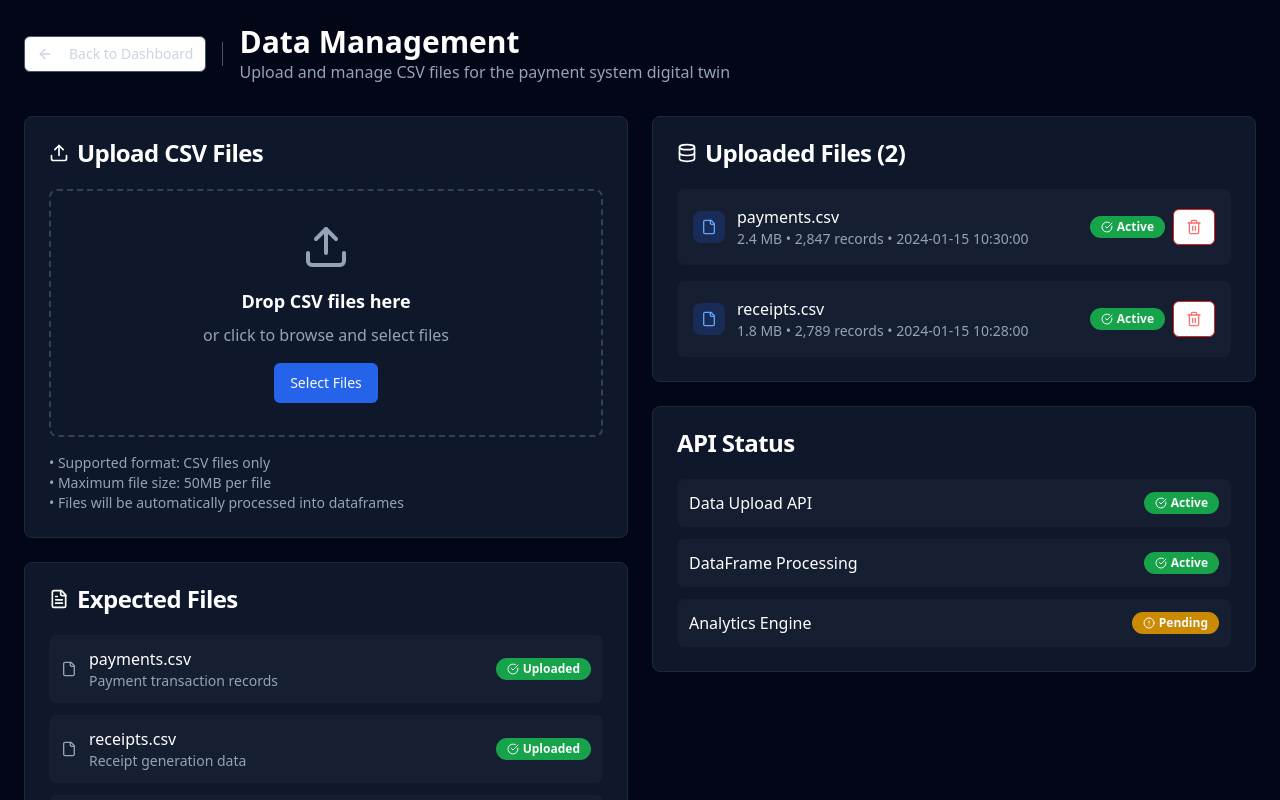
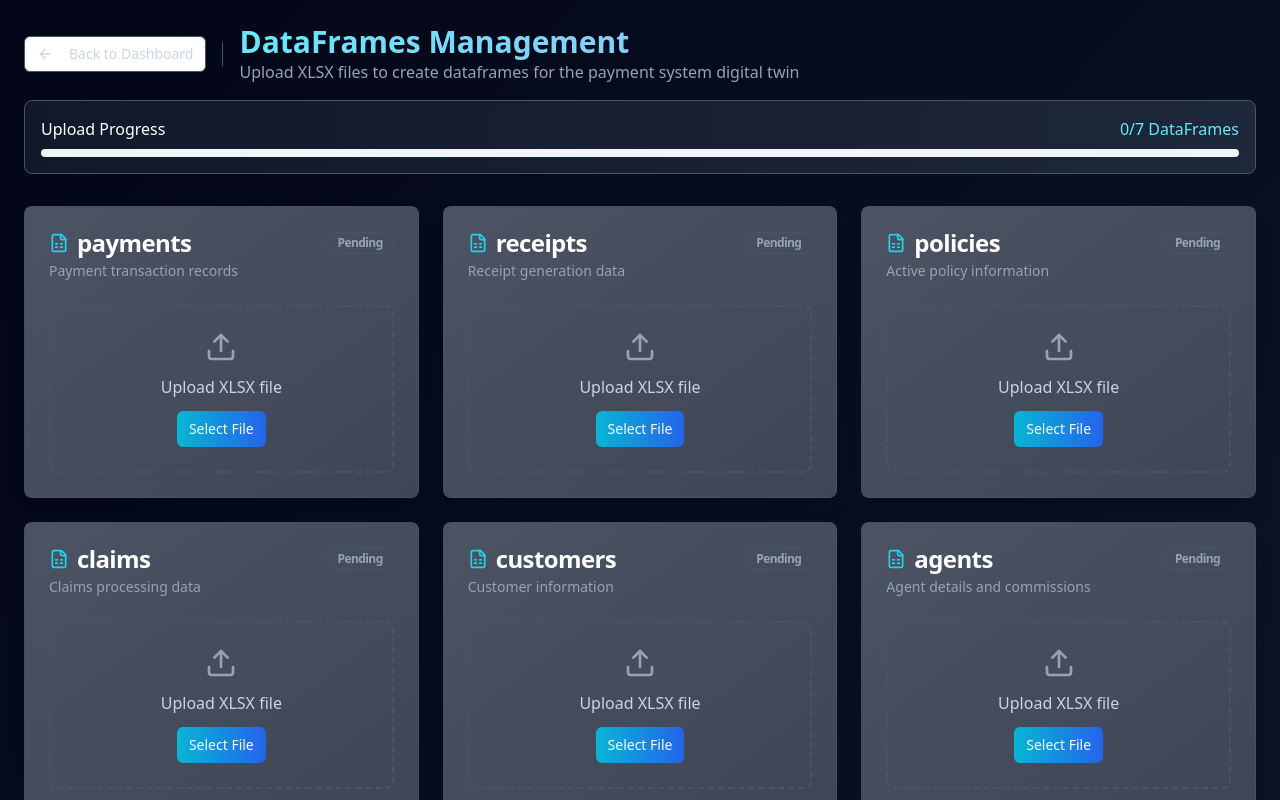
Before and after one commit to foxowl-ops/insura-twin-insights-dash, a React (Vite) app: page /upload in a window 1280 px wide. Shown: the top 800 px of the page. Built offline with nearby package versions, Linux system fonts and the light colour scheme.

Commit message:
feat: Implement data upload page navigation and file handling
-   Navigate to the data upload page on "Manage Data" click.
-   Enable uploading of 7 different XLSX files.
-   Implement basic functionality to store uploaded files as dataframes.

```diff
--- a/src/components/ui/progress.tsx
+++ b/src/components/ui/progress.tsx
@@ -1,3 +1,4 @@
+
 import * as React from "react"
 import * as ProgressPrimitive from "@radix-ui/react-progress"
 
--- a/src/pages/DataUpload.tsx
+++ b/src/pages/DataUpload.tsx
@@ -5,6 +5,7 @@ import { Button } from '@/components/ui/button';
 import { Input } from '@/components/ui/input';
 import { Label } from '@/components/ui/label';
 import { Badge } from '@/components/ui/badge';
+import { Progress } from '@/components/ui/progress';
 import {
   Upload,
   File,
@@ -13,88 +14,145 @@ import {
   Trash2,
   ArrowLeft,
   Database,
-  FileText
+  FileSpreadsheet,
+  Clock
 } from 'lucide-react';
 import { Link } from 'react-router-dom';
 import { useToast } from '@/hooks/use-toast';
 
+interface DataFrameFile {
+  name: string;
+  description: string;
+  file?: File;
+  status: 'pending' | 'uploading' | 'uploaded' | 'error';
+  uploadedAt?: string;
+  records?: string;
+  size?: string;
+  progress?: number;
+}
+
 const DataUpload = () => {
   const { toast } = useToast();
-  const [uploadedFiles, setUploadedFiles] = useState([
-    {
-      name: 'payments.csv',
-      size: '2.4 MB',
-      records: '2,847',
-      status: 'uploaded',
-      uploadedAt: '2024-01-15 10:30:00'
-    },
-    {
-      name: 'receipts.csv',
-      size: '1.8 MB',
-      records: '2,789',
-      status: 'uploaded',
-      uploadedAt: '2024-01-15 10:28:00'
-    }
+
+  const [dataFrames, setDataFrames] = useState<DataFrameFile[]>([
+    { name: 'payments', description: 'Payment transaction records', status: 'pending' },
+    { name: 'receipts', description: 'Receipt generation data', status: 'pending' },
+    { name: 'policies', description: 'Active policy information', status: 'pending' },
+    { name: 'claims', description: 'Claims processing data', status: 'pending' },
+    { name: 'customers', description: 'Customer information', status: 'pending' },
+    { name: 'agents', description: 'Agent details and commissions', status: 'pending' },
+    { name: 'audit_logs', description: 'System audit and logs', status: 'pending' }
   ]);
 
-  const expectedFiles = [
-    { name: 'payments.csv', description: 'Payment transaction records' },
-    { name: 'receipts.csv', description: 'Receipt generation data' },
-    { name: 'policies.csv', description: 'Active policy information' },
-    { name: 'claims.csv', description: 'Claims processing data' },
-    { name: 'customers.csv', description: 'Customer information' },
-    { name: 'agents.csv', description: 'Agent details and commissions' },
-    { name: 'audit_logs.csv', description: 'System audit and logs' }
-  ];
+  const handleFileUpload = async (index: number, file: File) => {
+    if (!file.name.endsWith('.xlsx')) {
+      toast({
+        title: "Invalid File Type",
+        description: "Please upload only XLSX files.",
+        variant: "destructive",
+      });
+      return;
+    }
 
-  const handleFileUpload = async (event: React.ChangeEvent<HTMLInputElement>) => {
-    const files = event.target.files;
-    if (!files) return;
+    // Update status to uploading
+    setDataFrames(prev => prev.map((df, i) =>
+      i === index ? { ...df, file, status: 'uploading', progress: 0 } : df
+    ));
 
-    for (let i = 0; i < files.length; i++) {
-      const file = files[i];
-
-      // Simulate file upload and processing
     toast({
-        title: "File Upload Started",
-        description: `Processing ${file.name}...`,
+      title: "Upload Started",
+      description: `Processing ${file.name} for ${dataFrames[index].name} dataframe...`,
     });
 
-      // Simulate API call delay
-      setTimeout(() => {
-        const newFile = {
-          name: file.name,
+    // Simulate upload progress
+    const simulateProgress = () => {
+      let progress = 0;
+      const interval = setInterval(() => {
+        progress += Math.random() * 20;
+        if (progress >= 100) {
+          progress = 100;
+          clearInterval(interval);
+
+          // Complete the upload
+          setDataFrames(prev => prev.map((df, i) =>
+            i === index ? {
+              ...df,
+              status: 'uploaded',
+              uploadedAt: new Date().toLocaleString(),
+              records: Math.floor(Math.random() * 5000 + 1000).toString(),
               size: `${(file.size / 1024 / 1024).toFixed(1)} MB`,
-          records: Math.floor(Math.random() * 5000).toString(),
-          status: 'uploaded',
-          uploadedAt: new Date().toLocaleString()
+              progress: 100
+            } : df
+          ));
+
+          toast({
+            title: "Upload Successful",
+            description: `${file.name} has been processed and saved as ${dataFrames[index].name} dataframe.`,
+          });
+        } else {
+          setDataFrames(prev => prev.map((df, i) =>
+            i === index ? { ...df, progress } : df
+          ));
+        }
+      }, 200);
     };
 
-        setUploadedFiles(prev => [...prev, newFile]);
+    simulateProgress();
+  };
+
+  const handleRemoveFile = (index: number) => {
+    const dataFrame = dataFrames[index];
+    setDataFrames(prev => prev.map((df, i) =>
+      i === index ? {
+        name: df.name,
+        description: df.description,
+        status: 'pending'
+      } : df
+    ));
 
     toast({
-          title: "File Uploaded Successfully",
-          description: `${file.name} has been processed and stored as dataframe.`,
-        });
-      }, 2000);
-    }
-  };
-
-  const handleDeleteFile = (fileName: string) => {
-    setUploadedFiles(prev => prev.filter(file => file.name !== fileName));
-    toast({
-      title: "File Deleted",
-      description: `${fileName} has been removed from the system.`,
+      title: "File Removed",
+      description: `${dataFrame.name} dataframe has been cleared.`,
       variant: "destructive",
     });
   };
 
-  const getFileStatus = (fileName: string) => {
-    return uploadedFiles.find(file => file.name === fileName);
+  const getStatusBadge = (status: string) => {
+    switch (status) {
+      case 'uploaded':
+        return (
+          <Badge className="bg-emerald-500 text-white">
+            <CheckCircle className="w-3 h-3 mr-1" />
+            Uploaded
+          </Badge>
+        );
+      case 'uploading':
+        return (
+          <Badge className="bg-blue-500 text-white">
+            <Clock className="w-3 h-3 mr-1" />
+            Processing
+          </Badge>
+        );
+      case 'error':
+        return (
+          <Badge className="bg-red-500 text-white">
+            <AlertCircle className="w-3 h-3 mr-1" />
+            Error
+          </Badge>
+        );
+      default:
+        return (
+          <Badge variant="outline" className="border-slate-600 text-slate-400">
+            Pending
+          </Badge>
+        );
+    }
   };
 
+  const uploadedCount = dataFrames.filter(df => df.status === 'uploaded').length;
+
   return (
-    <div className="min-h-screen bg-slate-950 text-white p-6">
+    <div className="min-h-screen bg-gradient-to-br from-slate-950 to-slate-900 text-white p-6">
       {/* Header */}
       <div className="mb-8">
         <div className="flex items-center gap-4 mb-4">
@@ -106,173 +164,141 @@ const DataUpload = () => {
           </Link>
           <div className="h-6 border-l border-slate-600"></div>
           <div>
-            <h1 className="text-3xl font-bold text-white">Data Management</h1>
-            <p className="text-slate-400">Upload and manage CSV files for the payment system digital twin</p>
-          </div>
+            <h1 className="text-3xl font-bold bg-gradient-to-r from-cyan-300 to-blue-300 bg-clip-text text-transparent">
+              DataFrames Management
+            </h1>
+            <p className="text-slate-400">Upload XLSX files to create dataframes for the payment system digital twin</p>
           </div>
         </div>
 
-      <div className="grid grid-cols-1 lg:grid-cols-2 gap-6">
-        {/* Upload Section */}
-        <div className="space-y-6">
-          <Card className="bg-slate-900 border-slate-800">
+        {/* Progress Overview */}
+        <div className="bg-gradient-to-r from-slate-800/50 to-slate-700/50 border border-slate-600 rounded-lg p-4">
+          <div className="flex items-center justify-between mb-2">
+            <span className="text-white font-medium">Upload Progress</span>
+            <span className="text-cyan-300">{uploadedCount}/7 DataFrames</span>
+          </div>
+          <Progress value={(uploadedCount / 7) * 100} className="h-2" />
+        </div>
+      </div>
+
+      {/* DataFrames Grid */}
+      <div className="grid grid-cols-1 lg:grid-cols-2 xl:grid-cols-3 gap-6">
+        {dataFrames.map((dataFrame, index) => (
+          <Card key={dataFrame.name} className="bg-gradient-to-br from-slate-800/80 to-slate-900/80 border-slate-600/40 shadow-xl">
             <CardHeader>
-              <CardTitle className="text-white flex items-center gap-2">
-                <Upload className="w-5 h-5" />
-                Upload CSV Files
+              <CardTitle className="text-white flex items-center justify-between">
+                <div className="flex items-center gap-2">
+                  <FileSpreadsheet className="w-5 h-5 text-cyan-400" />
+                  {dataFrame.name}
+                </div>
+                {getStatusBadge(dataFrame.status)}
               </CardTitle>
+              <p className="text-slate-400 text-sm">{dataFrame.description}</p>
             </CardHeader>
+
             <CardContent>
-              <div className="border-2 border-dashed border-slate-700 rounded-lg p-8 text-center hover:border-slate-600 transition-colors">
-                <Upload className="w-12 h-12 text-slate-400 mx-auto mb-4" />
-                <h3 className="text-lg font-semibold text-white mb-2">Drop CSV files here</h3>
-                <p className="text-slate-400 mb-4">or click to browse and select files</p>
+              {dataFrame.status === 'pending' && (
+                <div className="border-2 border-dashed border-slate-600 rounded-lg p-6 text-center hover:border-cyan-500/50 transition-colors">
+                  <Upload className="w-8 h-8 text-slate-400 mx-auto mb-3" />
+                  <p className="text-slate-300 mb-3">Upload XLSX file</p>
                   <Input
                     type="file"
-                  multiple
-                  accept=".csv"
-                  onChange={handleFileUpload}
+                    accept=".xlsx"
+                    onChange={(e) => {
+                      const file = e.target.files?.[0];
+                      if (file) handleFileUpload(index, file);
+                    }}
                     className="hidden"
-                  id="file-upload"
+                    id={`file-upload-${index}`}
                   />
-                <Label htmlFor="file-upload">
-                  <Button className="bg-blue-600 hover:bg-blue-700 cursor-pointer">
-                    Select Files
+                  <Label htmlFor={`file-upload-${index}`}>
+                    <Button size="sm" className="bg-gradient-to-r from-cyan-500 to-blue-600 hover:from-cyan-400 hover:to-blue-500 cursor-pointer">
+                      Select File
                     </Button>
                   </Label>
                 </div>
+              )}
 
-              <div className="mt-4 text-sm text-slate-400">
-                <p>• Supported format: CSV files only</p>
-                <p>• Maximum file size: 50MB per file</p>
-                <p>• Files will be automatically processed into dataframes</p>
+              {dataFrame.status === 'uploading' && (
+                <div className="space-y-3">
+                  <div className="flex items-center gap-2 text-blue-300">
+                    <Clock className="w-4 h-4" />
+                    <span className="text-sm">Processing file...</span>
                   </div>
-            </CardContent>
-          </Card>
+                  <Progress value={dataFrame.progress || 0} className="h-2" />
+                  <p className="text-xs text-slate-400">{Math.round(dataFrame.progress || 0)}% complete</p>
+                </div>
+              )}
 
-          <Card className="bg-slate-900 border-slate-800">
-            <CardHeader>
-              <CardTitle className="text-white flex items-center gap-2">
-                <FileText className="w-5 h-5" />
-                Expected Files
-              </CardTitle>
-            </CardHeader>
-            <CardContent>
-              <div className="space-y-3">
-                {expectedFiles.map((file, index) => {
-                  const uploadedFile = getFileStatus(file.name);
-                  return (
-                    <div key={index} className="flex items-center justify-between p-3 bg-slate-800/50 rounded-lg">
-                      <div className="flex items-center gap-3">
-                        <File className="w-4 h-4 text-slate-400" />
-                        <div>
-                          <div className="font-medium text-white">{file.name}</div>
-                          <div className="text-sm text-slate-400">{file.description}</div>
+              {dataFrame.status === 'uploaded' && (
+                <div className="space-y-4">
+                  <div className="bg-emerald-900/20 border border-emerald-500/30 rounded-lg p-3">
+                    <div className="flex items-center gap-2 text-emerald-300 mb-2">
+                      <CheckCircle className="w-4 h-4" />
+                      <span className="font-medium">Successfully uploaded</span>
+                    </div>
+                    <div className="text-sm text-slate-300 space-y-1">
+                      <div>Records: <span className="text-emerald-300">{dataFrame.records}</span></div>
+                      <div>Size: <span className="text-emerald-300">{dataFrame.size}</span></div>
+                      <div>Uploaded: <span className="text-emerald-300">{dataFrame.uploadedAt}</span></div>
                     </div>
                   </div>
-                      <div>
-                        {uploadedFile ? (
-                          <Badge className="bg-green-600">
-                            <CheckCircle className="w-3 h-3 mr-1" />
-                            Uploaded
-                          </Badge>
-                        ) : (
-                          <Badge variant="outline" className="border-slate-600 text-slate-400">
-                            Pending
-                          </Badge>
-                        )}
-                      </div>
-                    </div>
-                  );
-                })}
-              </div>
-            </CardContent>
-          </Card>
-        </div>
 
-        {/* Uploaded Files Section */}
-        <div className="space-y-6">
-          <Card className="bg-slate-900 border-slate-800">
-            <CardHeader>
-              <CardTitle className="text-white flex items-center gap-2">
-                <Database className="w-5 h-5" />
-                Uploaded Files ({uploadedFiles.length})
-              </CardTitle>
-            </CardHeader>
-            <CardContent>
-              {uploadedFiles.length === 0 ? (
-                <div className="text-center py-8">
-                  <Database className="w-12 h-12 text-slate-400 mx-auto mb-4" />
-                  <p className="text-slate-400">No files uploaded yet</p>
-                </div>
-              ) : (
-                <div className="space-y-4">
-                  {uploadedFiles.map((file, index) => (
-                    <div key={index} className="flex items-center justify-between p-4 bg-slate-800/50 rounded-lg">
-                      <div className="flex items-center gap-3">
-                        <div className="p-2 bg-blue-600/20 rounded-lg">
-                          <File className="w-4 h-4 text-blue-400" />
-                        </div>
-                        <div>
-                          <div className="font-medium text-white">{file.name}</div>
-                          <div className="text-sm text-slate-400">
-                            {file.size} • {file.records} records • {file.uploadedAt}
-                          </div>
-                        </div>
-                      </div>
-                      <div className="flex items-center gap-2">
-                        <Badge className="bg-green-600">
-                          <CheckCircle className="w-3 h-3 mr-1" />
-                          Active
-                        </Badge>
                   <Button
                     size="sm"
                     variant="outline"
-                          className="border-red-600 text-red-400 hover:bg-red-600/20"
-                          onClick={() => handleDeleteFile(file.name)}
+                    className="w-full border-red-500 text-red-400 hover:bg-red-500/20"
+                    onClick={() => handleRemoveFile(index)}
                   >
-                          <Trash2 className="w-4 h-4" />
+                    <Trash2 className="w-4 h-4 mr-2" />
+                    Remove File
                   </Button>
-                      </div>
-                    </div>
-                  ))}
                 </div>
               )}
             </CardContent>
           </Card>
+        ))}
+      </div>
 
-          <Card className="bg-slate-900 border-slate-800">
+      {/* Summary Card */}
+      <Card className="mt-8 bg-gradient-to-br from-slate-800/80 to-slate-900/80 border-slate-600/40">
         <CardHeader>
-              <CardTitle className="text-white">API Status</CardTitle>
+          <CardTitle className="text-white flex items-center gap-2">
+            <Database className="w-5 h-5" />
+            System Status
+          </CardTitle>
         </CardHeader>
         <CardContent>
-              <div className="space-y-3">
-                <div className="flex items-center justify-between p-3 bg-slate-800/50 rounded-lg">
-                  <span className="text-white">Data Upload API</span>
-                  <Badge className="bg-green-600">
-                    <CheckCircle className="w-3 h-3 mr-1" />
-                    Active
-                  </Badge>
+          <div className="grid grid-cols-1 md:grid-cols-3 gap-4">
+            <div className="text-center p-4 bg-slate-700/50 rounded-lg">
+              <div className="text-2xl font-bold text-cyan-300">{uploadedCount}</div>
+              <div className="text-slate-400">DataFrames Ready</div>
             </div>
-                <div className="flex items-center justify-between p-3 bg-slate-800/50 rounded-lg">
-                  <span className="text-white">DataFrame Processing</span>
-                  <Badge className="bg-green-600">
-                    <CheckCircle className="w-3 h-3 mr-1" />
-                    Active
-                  </Badge>
+            <div className="text-center p-4 bg-slate-700/50 rounded-lg">
+              <div className="text-2xl font-bold text-yellow-300">{7 - uploadedCount}</div>
+              <div className="text-slate-400">Pending Uploads</div>
             </div>
-                <div className="flex items-center justify-between p-3 bg-slate-800/50 rounded-lg">
-                  <span className="text-white">Analytics Engine</span>
-                  <Badge className="bg-yellow-600">
-                    <AlertCircle className="w-3 h-3 mr-1" />
-                    Pending
-                  </Badge>
+            <div className="text-center p-4 bg-slate-700/50 rounded-lg">
+              <div className="text-2xl font-bold text-emerald-300">
+                {uploadedCount === 7 ? '100%' : `${Math.round((uploadedCount / 7) * 100)}%`}
+              </div>
+              <div className="text-slate-400">System Ready</div>
             </div>
           </div>
+
+          {uploadedCount === 7 && (
+            <div className="mt-4 p-4 bg-gradient-to-r from-emerald-900/30 to-green-900/30 border border-emerald-400/50 rounded-lg">
+              <div className="flex items-center gap-2 text-emerald-300">
+                <CheckCircle className="w-5 h-5" />
+                <span className="font-medium">All DataFrames Ready!</span>
+              </div>
+              <p className="text-emerald-200 text-sm mt-1">
+                Your payment system digital twin is now fully operational with all required data sources.
+              </p>
+            </div>
+          )}
         </CardContent>
       </Card>
-        </div>
-      </div>
     </div>
   );
 };
```
Lines whose indentation alone changed are shown as unchanged.
